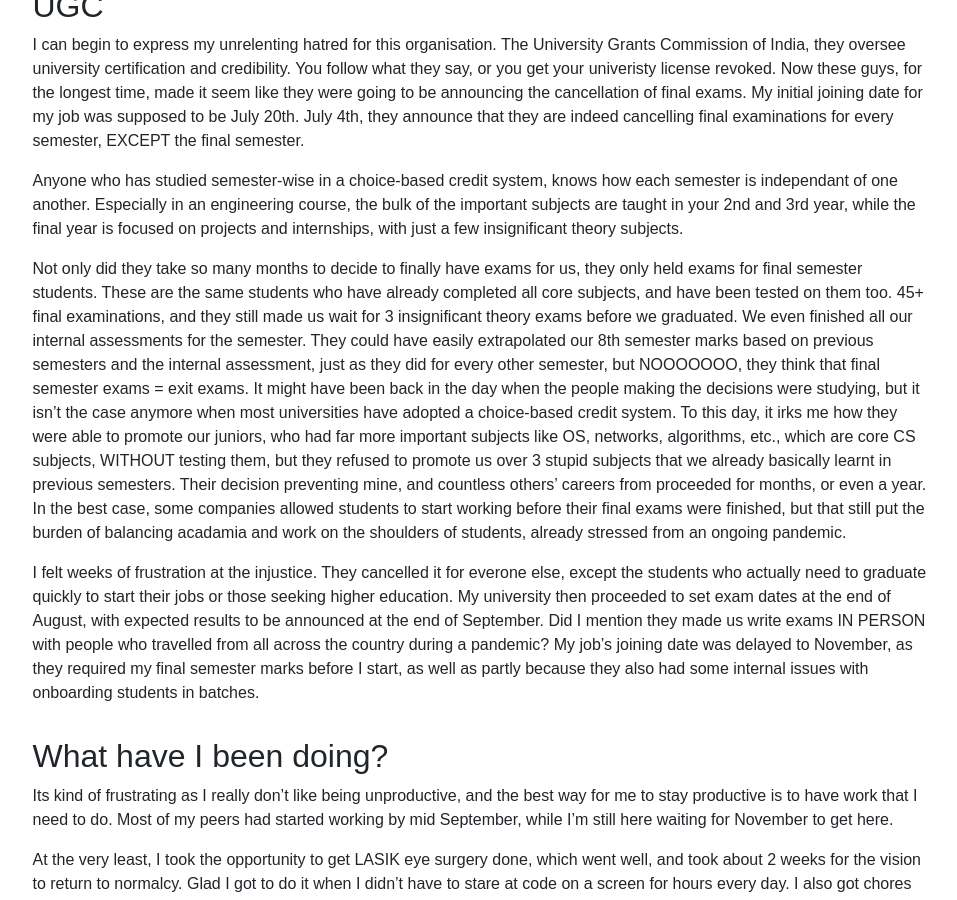
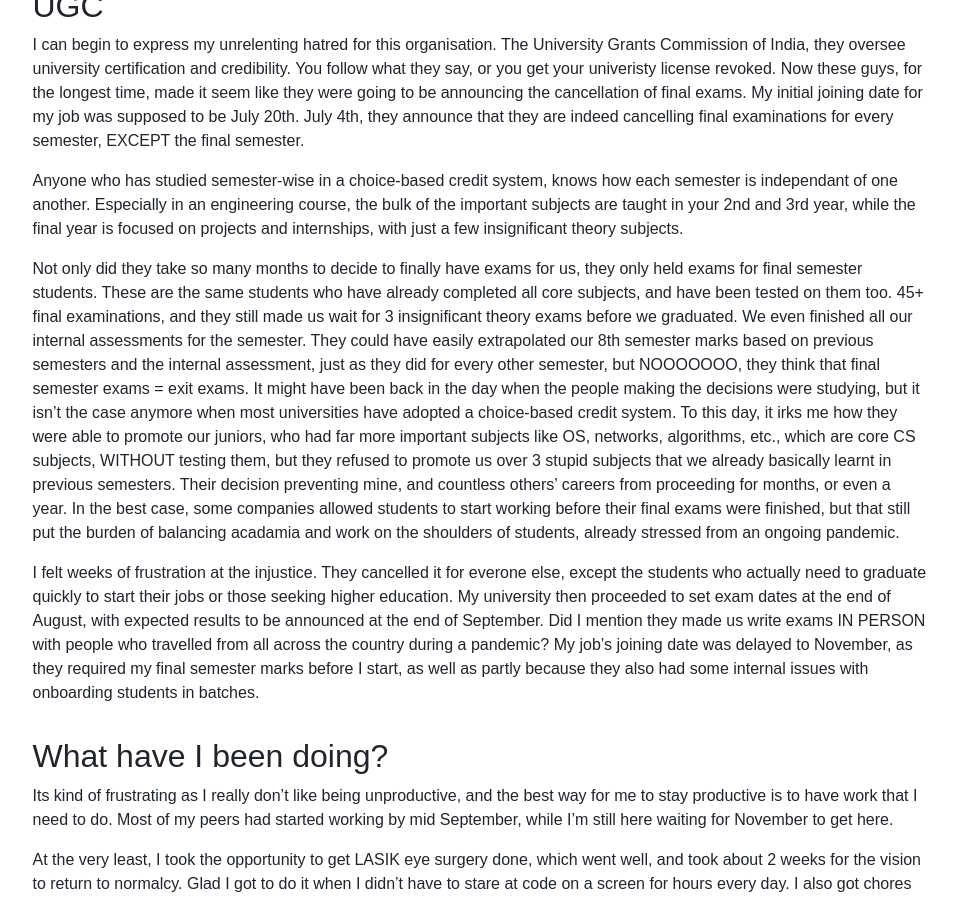
Before and after one commit to GokulVSD/gokulvsd.github.io, a Jekyll site: the page built from _posts/2020-09-03-waiting-around-due-to-covid.md, in a window 1280 px wide and 900 px high, scrolled down 442 px. Shown: the whole window, without its empty margins (160-1117 px from the left). Built offline with Jekyll 4.4.1, drawn with Linux system fonts in a browser that asks for light colours; nearby versions of some CDN libraries; some web fonts are replaced; our own code applies the rules of GitHub Pages for plain Markdown files; library files that are not in the unit come from our copies.

Commit message:
Fixed some typos

```diff
--- a/_posts/2020-09-03-waiting-around-due-to-covid.md
+++ b/_posts/2020-09-03-waiting-around-due-to-covid.md
@@ -23,7 +23,7 @@
 
 Not only did they take so many months to decide to finally have exams for us, they only held exams for final semester students. These are the same students who have already completed all core subjects, and
 have been tested on them too. 45+ final examinations, and they still made us wait for 3 insignificant theory exams before we graduated. We even finished all our internal assessments for the semester. They could have easily extrapolated our 8th semester marks based on previous semesters and the internal assessment, just as they did for every other semester, but NOOOOOOO, they think that final semester exams = exit exams. It might
-have been back in the day when the people making the decisions were studying, but it isn't the case anymore when most universities have adopted a choice-based credit system. To this day, it irks me how they were able to promote our juniors, who had far more important subjects like OS, networks, algorithms, etc., which are core CS subjects, WITHOUT testing them, but they refused to promote us over 3 stupid subjects that we already basically learnt in previous semesters. Their decision preventing mine, and countless others' careers from proceeded for months, or even a year. In the best case, some companies allowed students to start working before their final exams were finished, but that still put the burden of balancing acadamia and work on the shoulders of students, already stressed from an ongoing pandemic.
+have been back in the day when the people making the decisions were studying, but it isn't the case anymore when most universities have adopted a choice-based credit system. To this day, it irks me how they were able to promote our juniors, who had far more important subjects like OS, networks, algorithms, etc., which are core CS subjects, WITHOUT testing them, but they refused to promote us over 3 stupid subjects that we already basically learnt in previous semesters. Their decision preventing mine, and countless others' careers from proceeding for months, or even a year. In the best case, some companies allowed students to start working before their final exams were finished, but that still put the burden of balancing acadamia and work on the shoulders of students, already stressed from an ongoing pandemic.
 
 I felt weeks of frustration at the injustice. They cancelled it for everone else, except the students who actually need to graduate quickly to start their jobs or those seeking higher education. My university then proceeded to set exam dates at the end of August, with expected results to be announced at the end of September. Did I mention they made us write exams IN PERSON with people who travelled from all across the country during a pandemic?
 My job's joining date was delayed to November, as they required my final semester marks before I start, as well as partly because they also had some internal issues with onboarding students in batches.
```
Also changed, not shown: _posts/2020-09-22-go-a-better-java.md (+1 -1 lines).
